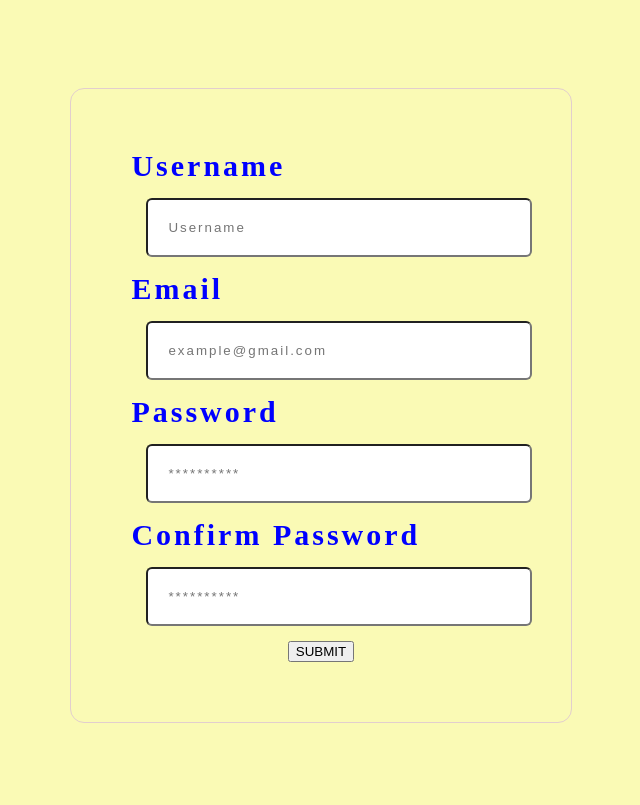
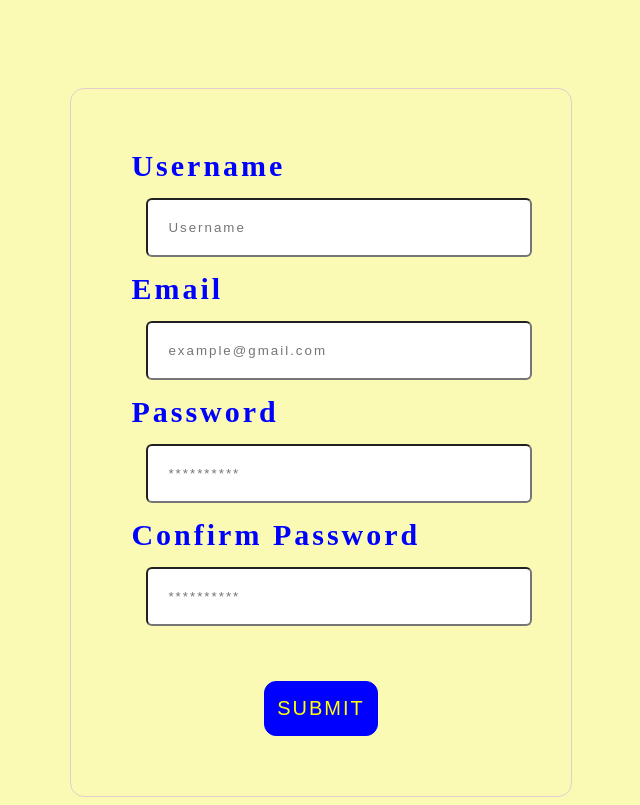
Before and after one commit to julichkaD/my-react, a React (Create React App) app: page / in a window 1280 px wide. Shown: the whole page, without its empty margins (319-959 px from the left). Built offline with nearby package versions, Linux system fonts and the light colour scheme.

Commit message:
Added className to button

```diff
--- a/src/components/RegisterPage.js
+++ b/src/components/RegisterPage.js
@@ -102,7 +102,7 @@ const RegisterPage = (props) => {
 
         {error.confirmPassword && <span>{error.confirmPassword}</span>}
       </div>
-      <button>SUBMIT</button>
+      <button className="register">SUBMIT</button>
     </form>
   );
 };
```
